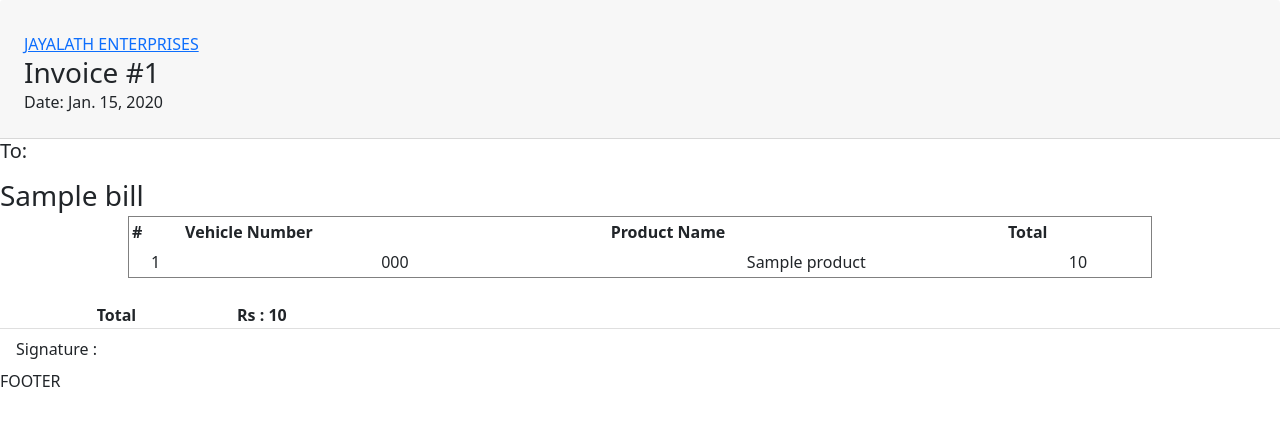
After one commit to jayashan/jayalathenterprises, a Django app: template POS/templates/user_printer.html in a window 1280 px wide. The commit adds this page. Shown: the top 426 px of the page. Run offline with Django 3.2, Linux system fonts and the light colour scheme; tables that the repository leaves empty hold one stand-in row (values such as "Sample post"); the template is opened without the code that fills it: values that come from a table or form of the project are taken from there, most other values are stand-ins (such as "Sample title", 1, 10 or a date in 2020); some libraries are stand-ins or nearby versions.

Commit message:
18-10-21

```diff
--- a/POS/static/js/myjs.js
+++ b/POS/static/js/myjs.js
@@ -8,4 +8,5 @@ $(document).ready( function () {
     });
 
 
+
 });
--- /dev/null
+++ b/POS/templates/user_printer.html
@@ -0,0 +1,121 @@
+{% load crispy_forms_tags %}
+{% load static %}
+
+<!DOCTYPE html>
+<html lang="en" xmlns="http://www.w3.org/1999/html">
+<head>
+    <meta charset="UTF-8">
+    <title>PDF PRINTING</title>
+    <link href="https://cdn.jsdelivr.net/npm/bootstrap@5.1.3/dist/css/bootstrap.min.css" rel="stylesheet" integrity="sha384-1BmE4kWBq78iYhFldvKuhfTAU6auU8tT94WrHftjDbrCEXSU1oBoqyl2QvZ6jIW3" crossorigin="anonymous">
+
+    <script src="{% static 'js/myjs.js' %}"></script>
+    <link rel="stylesheet"  href="{%  static  'css/mystyle.css'  %}">
+    <style>
+        @page {
+            size: a4 portrait;
+            @frame header_frame {           /* Static Frame */
+                -pdf-frame-content: header_content;
+                left: 50pt; width: 512pt; top: 50pt; height: 40pt;
+            }
+            @frame content_frame {          /* Content Frame */
+                left: 50pt; width: 512pt; top: 90pt; height: 632pt;
+                -pdf-frame-border: 1;
+
+            }
+            @frame footer_frame {           /* Another static Frame */
+                -pdf-frame-content: footer_content;
+                left: 50pt; width: 512pt; top: 772pt; height: 20pt;
+            }
+
+
+        }
+    </style>
+</head>
+<body>
+
+<!--    {{myvar}}-->
+<!--    {{customer.name}}-->
+<!--    {{customer.sub_total}}-->
+<!--    <br>-->
+<!--    {% for vehicles in vehicles %}-->
+<!--        {{vehicles.vehicle_number}}-->
+<!--        {{vehicles.product_id}}-->
+<!--        {{vehicles.total}}-->
+<!--    <br>-->
+<!--    {% endfor %}-->
+<!--    -->
+        <!--------HEADER------------>
+        <div id="header_content">
+            <div class="card-header p-4">
+                     <a class="pt-2 d-inline-block" href="#" data-abc="true">JAYALATH ENTERPRISES</a>
+                     <div class="float-right">
+                         <h3 class="mb-0">Invoice #{{customer.Bill_number}}</h3>
+                         Date: {{customer.Bill_date}}
+                     </div>
+            </div>
+        </div>
+        <!--------END HEADER--------->
+
+        <!--------BODY----------->
+        <h5 class="mb-3">To:</h5>
+        <h3 class="text-dark mb-1">{{customer.name}}</h3>
+
+        <table border="1" WIDTH="80%" align="center" cellpadding="3" cellspacing="0">
+                             <thead>
+                                 <tr>
+                                     <th class="center">#</th>
+                                     <th>Vehicle Number</th>
+                                     <th>Product Name</th>
+        <!--                             <th class="right">Price</th>-->
+        <!--                             <th class="center">Qty</th>-->
+                                     <th class="right">Total</th>
+                                 </tr>
+                             </thead>
+                             <tbody>
+                                {% for vehicles in vehicles %}
+                                 <tr>
+                                     <td align="center" valign="middle">{{forloop.counter}}</td>
+                                     <td align="center" valign="middle">{{vehicles.vehicle_number}}</td>
+                                     <td align="center" valign="middle">{{vehicles.product_id}}</td>
+        <!--                             <td class="right">$1500</td>-->
+        <!--                             <td class="center">10</td>-->
+                                     <td align="center" valign="middle">{{vehicles.total}}</td>
+                                 </tr>
+                                {% endfor %}
+                             </tbody>
+                         </table>
+
+        <br>
+        <div class="row">
+            <div class="col-lg-4 col-sm-5 ml-auto">
+                <table WIDTH="80%" align="right">
+                    <tbody>
+                        <tr>
+                            <td></td>
+                            <td></td>
+                            <td class="left">
+                                <strong class="text-dark">Total</strong> </td>
+                            <td align="left">
+                                <strong class="text-dark">Rs : {{customer.sub_total}}</strong>
+                            </td>
+                        </tr>
+                    </tbody>
+                </table>
+            </div>
+        </div>
+
+
+
+        <div class="card-footer bg-white">
+            <p class="mb-0">Signature :</p>
+        </div>
+        <!--------END BODY-------->
+
+        <!--------FOOTER--------->
+
+        <div id="footer_content">
+            <LABEL>FOOTER</LABEL>
+        </div>
+    <script src="https://cdn.jsdelivr.net/npm/bootstrap@5.1.3/dist/js/bootstrap.bundle.min.js" integrity="sha384-ka7Sk0Gln4gmtz2MlQnikT1wXgYsOg+OMhuP+IlRH9sENBO0LRn5q+8nbTov4+1p" crossorigin="anonymous"></script>
+</body>
+</html>
--- a/POS/templates/view_invoices.html
+++ b/POS/templates/view_invoices.html
@@ -65,7 +65,7 @@
                 <tbody>
                     {% for instances in queryset%}
                     <tr>
-                        <td><a href="{% url 'invoice_items' my_id=instances.Bill_number %}"><h1>{{instances.Bill_number}}</h1></a></td>
+                        <td><a href="{%url 'print-customer-view' instances.pk%}"><h1>{{instances.Bill_number}}</h1></a></td>
                         <td>{{instances.Bill_date}}</td>
                         <td>{{instances.name}}</td>
                         <td>{{instances.sub_total}}</td>
--- a/POS/urls.py
+++ b/POS/urls.py
@@ -33,7 +33,14 @@ urlpatterns = [
     path('delete_data',views.delete_data,name='delete_data'),
     path('update_all/',views.update_all,name='update_all'),
 
-    path('invoice_items/<int:my_id>/',views.invoice_items,name='invoice_items'),
+    path('invoice_items/<pk>/',views.invoice_items,name='invoice_items'),
+
+
+
+    path('print/',views.render_pdf_view,name='print-pdf-testing'),
+    path('print2/',views.CustomerListView.as_view(),name='print-list-view'),
+
+    path('pdf/<pk>/',views.customer_render_pdf_view,name='print-customer-view'),
 
 
 
```
Also changed, not shown: POS/templates/main.html (added, +14 -0 lines), POS/views.py (+69 -1 lines).
